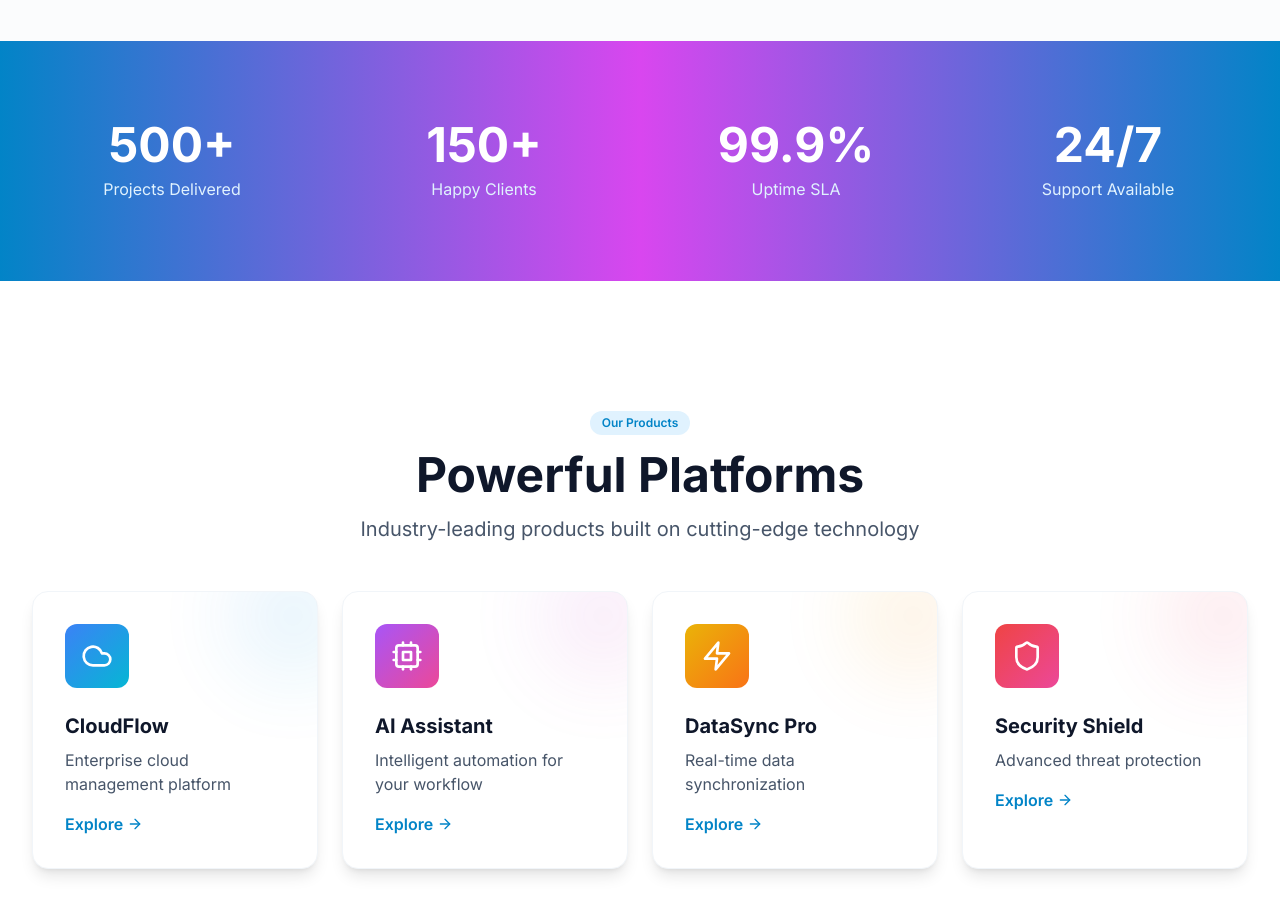
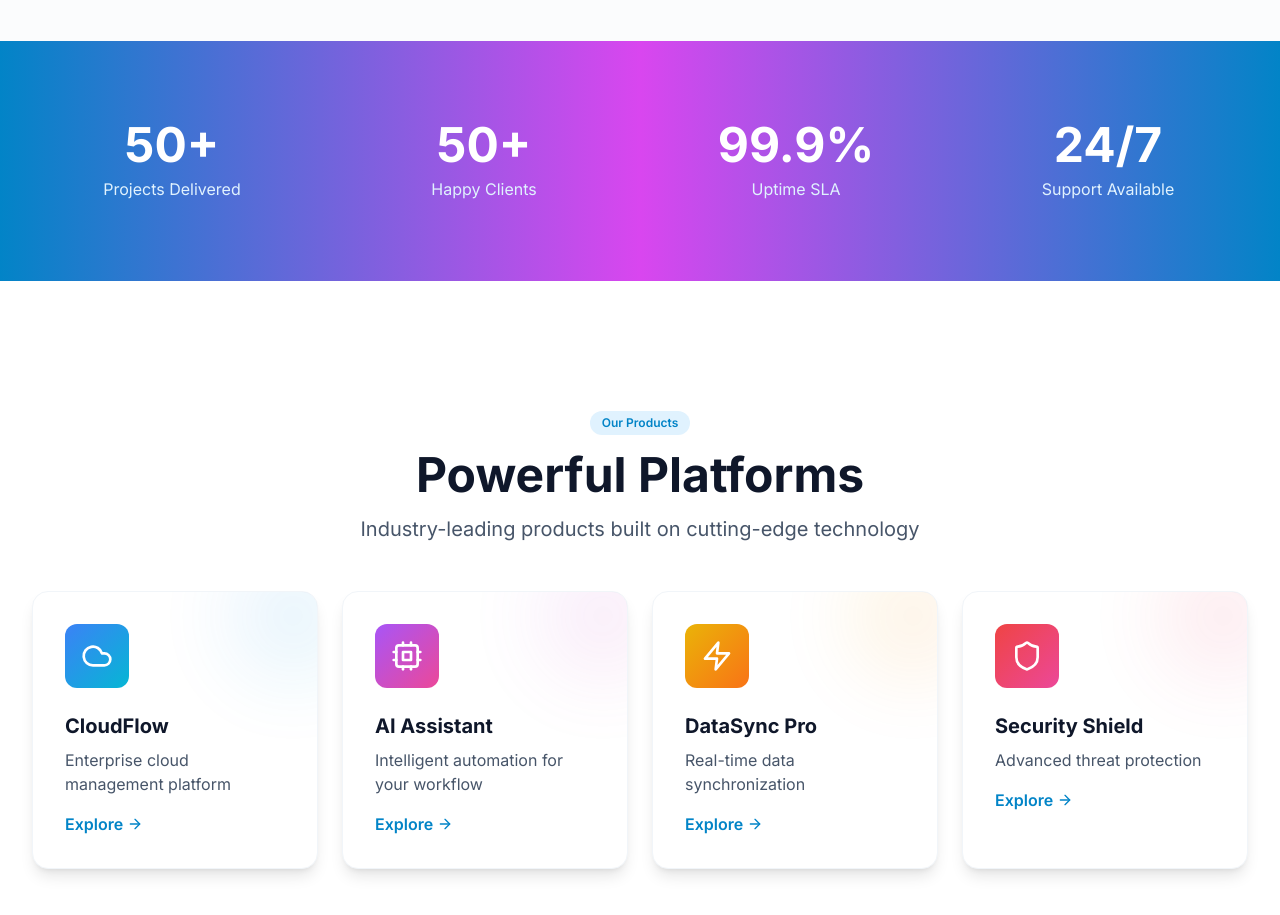
Before and after one commit to chris008123/SL, a React (Vite) app: page / in a window 1280 px wide. Shown: the part 2340-3255 px from the top of the page. Built offline with nearby package versions, Linux system fonts and the light colour scheme; no server answers; the HTML template or start-up script is replaced by a standard one.

Commit message:
text changes

```diff
--- a/src/pages/Home.jsx
+++ b/src/pages/Home.jsx
@@ -75,8 +75,8 @@ const services = [
 
 // Stats data
 const stats = [
-  { value: '500+', label: 'Projects Delivered' },
-  { value: '150+', label: 'Happy Clients' },
+  { value: '50+', label: 'Projects Delivered' },
+  { value: '50+', label: 'Happy Clients' },
   { value: '99.9%', label: 'Uptime SLA' },
   { value: '24/7', label: 'Support Available' },
 ]
```
